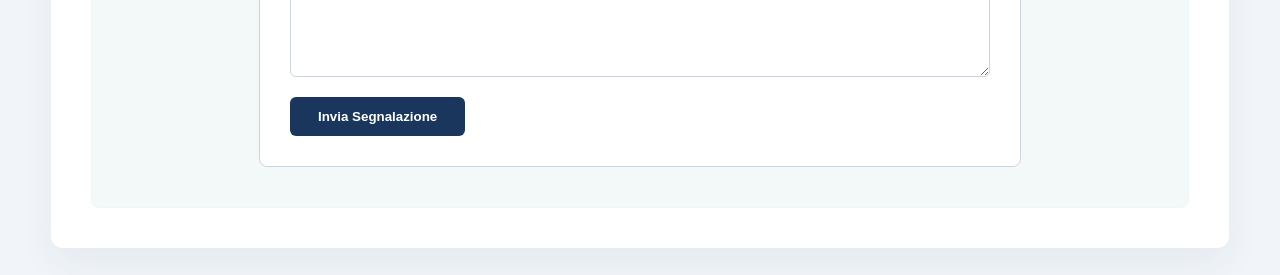
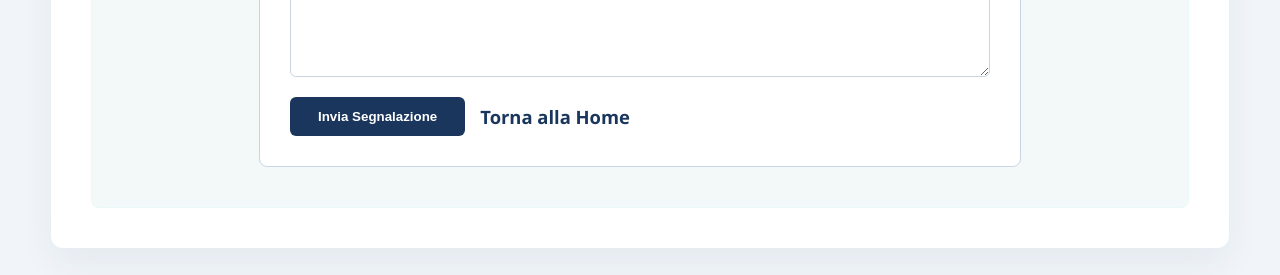
Before and after one commit to Gian1096/glossariobalbisenarega, a Jekyll site: the page built from contatti.html, in a window 1280 px wide. Shown: the part 1111-1386 px from the top of the page. Built offline with Jekyll 4.4.1, drawn with Linux system fonts in a browser that asks for light colours.

Commit message:
Update contatti.html

```diff
--- a/contatti.html
+++ b/contatti.html
@@ -46,6 +46,8 @@ title: Contatti e Feedback
 
             <div class="Form-Container">
                     <form action="https://formsubmit.co/giovanni.mantegazza@edu.unige.it" method="POST">
+                        <input type="hidden" name="_captcha" value="true">
+
                         <div class="Form-Group">
                             <label id="lbl-nome" class="Form-Label">Nome e Affiliazione Istituzionale</label>
                             <input type="text" name="name" class="Form-Input" required>
@@ -66,7 +68,11 @@ title: Contatti e Feedback
                             <label id="lbl-msg" class="Form-Label">Messaggio / Note</label>
                             <textarea name="message" class="Form-Textarea" required></textarea>
                         </div>
+
+                        <div style="display: flex; gap: 15px; align-items: center;">
                             <button type="submit" id="btn-invia" class="Btn-Invia">Invia Segnalazione</button>
+                            <a href="{{ '/' | relative_url }}" id="btn-home" style="text-decoration:none; color:#1a365d; font-weight:600;">Torna alla Home</a>
+                        </div>
                     </form>
                 </div>
         </div>
```
Lines whose indentation alone changed are shown as unchanged.
